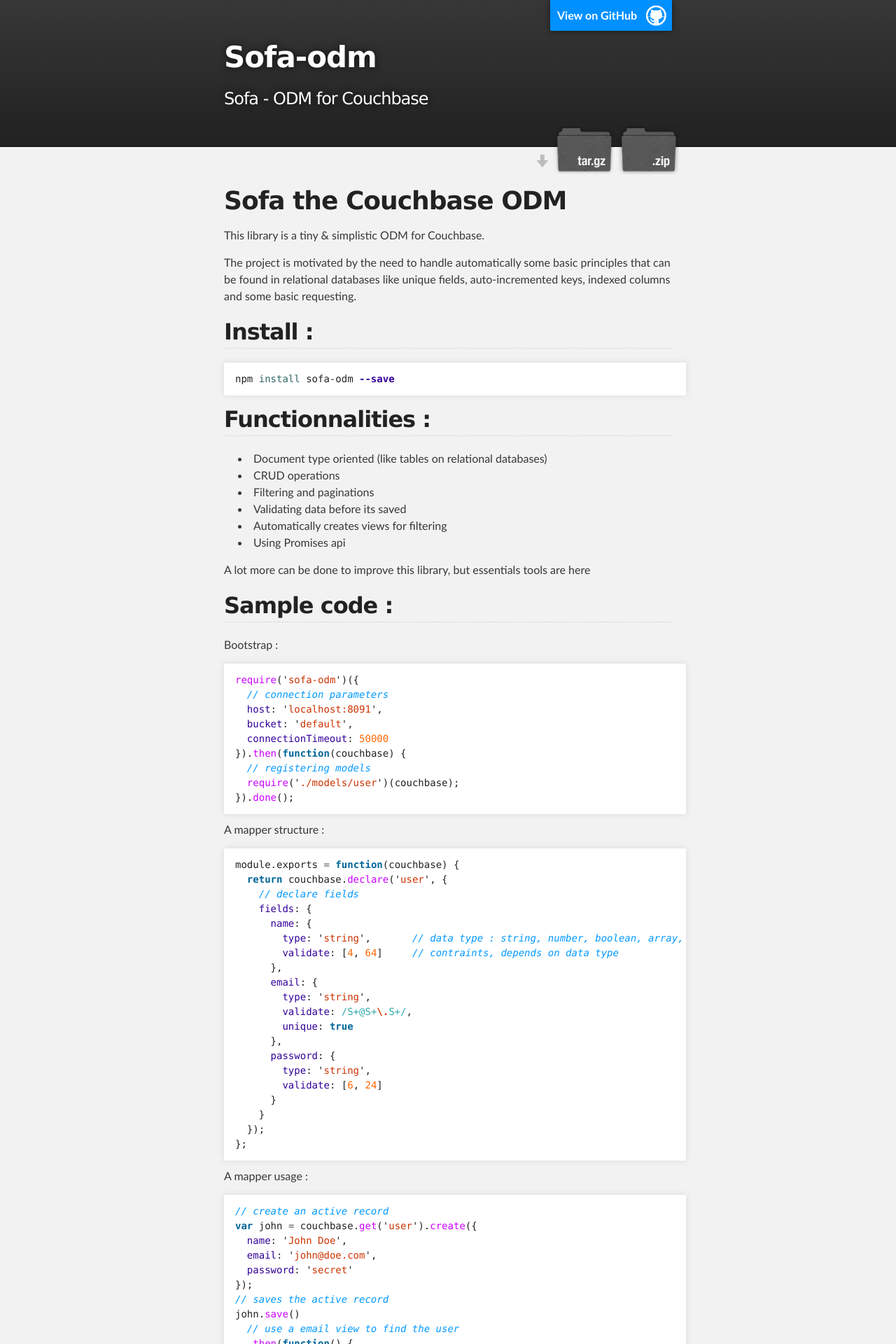
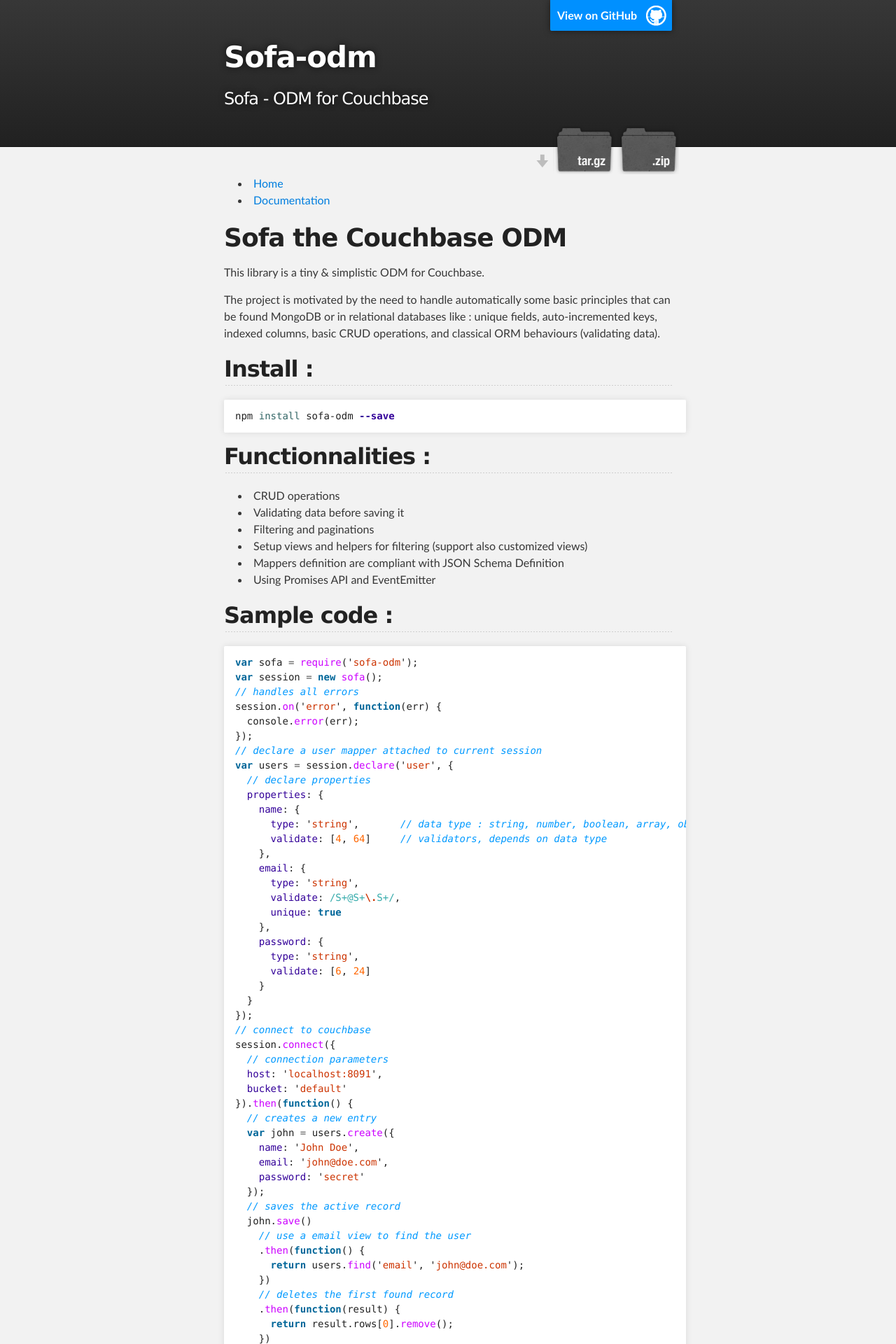
Before and after one commit to ichiriac/sofa-odm, a Jekyll site: the page built from index.md, in a window 1280 px wide. Shown: the top 1920 px of the page at 70% size. Built offline with Jekyll 4.4.1, drawn with Linux system fonts in a browser that asks for light colours; some of the changed text lies outside the part shown.

Commit message:
update the layout + update home page

```diff
--- /dev/null
+++ b/_includes/menu.html
@@ -0,0 +1,6 @@
+<nav>
+  <ul>
+    <li><a href="/sofa-odm/">Home</a></li>
+    <li><a href="/sofa-odm/doc">Documentation</a></li>
+  </ul>
+</nav>
--- a/_layouts/default.html
+++ b/_layouts/default.html
@@ -6,7 +6,7 @@
     <meta http-equiv="X-UA-Compatible" content="chrome=1">
     <meta name="description" content="Sofa-odm : Sofa - ODM for Couchbase">
 
-    <link rel="stylesheet" type="text/css" media="screen" href="stylesheets/stylesheet.css">
+    <link rel="stylesheet" type="text/css" media="screen" href="/sofa-odm/stylesheets/stylesheet.css">
 
     <title>{{ page.title }}</title>
   </head>
@@ -31,6 +31,7 @@
     <!-- MAIN CONTENT -->
     <div id="main_content_wrap" class="outer">
       <section id="main_content" class="inner">
+      {% include menu.html %}
       {{ content }}
       </section>
     </div>
--- a/index.md
+++ b/index.md
@@ -8,8 +8,8 @@
 This library is a tiny & simplistic ODM for Couchbase.
 
 The project is motivated by the need to handle automatically some basic principles
-that can be found in relational databases like unique fields, auto-incremented keys,
-indexed columns and some basic requesting.
+that can be found MongoDB or in relational databases like : unique fields, auto-incremented keys,
+indexed columns, basic CRUD operations, and classical ORM behaviours (validating data).
 
 ## Install :
 
@@ -19,92 +19,74 @@
 
 ## Functionnalities :
 
-* Document type oriented (like tables on relational databases)
 * CRUD operations
+* Validating data before saving it
 * Filtering and paginations
-* Validating data before its saved
-* Automatically creates views for filtering
-* Using Promises api
-
-A lot more can be done to improve this library, but essentials tools are here
+* Setup views and helpers for filtering (support also customized views)
+* Mappers definition are compliant with JSON Schema Definition
+* Using Promises API and EventEmitter
 
 ## Sample code :
 
-Bootstrap :
-
 {% highlight js %}
-require('sofa-odm')({
+var sofa = require('sofa-odm');
+var session = new sofa();
+// handles all errors
+session.on('error', function(err) {
+  console.error(err);
+});
+// declare a user mapper attached to current session
+var users = session.declare('user', {
+  // declare properties
+  properties: {
+    name: {
+      type: 'string',       // data type : string, number, boolean, array, object
+      validate: [4, 64]     // validators, depends on data type
+    },
+    email: {
+      type: 'string',
+      validate: /S+@S+\.S+/,
+      unique: true
+    },
+    password: {
+      type: 'string',
+      validate: [6, 24]
+    }
+  }
+});
+// connect to couchbase
+session.connect({
   // connection parameters
   host: 'localhost:8091',
-  bucket: 'default',
-  connectionTimeout: 50000
-}).then(function(couchbase) {
-  // registering models
-  require('./models/user')(couchbase);
+  bucket: 'default'
+}).then(function() {
+  // creates a new entry
+  var john = users.create({
+    name: 'John Doe',
+    email: 'john@doe.com',
+    password: 'secret'
+  });
+  // saves the active record
+  john.save()
+    // use a email view to find the user
+    .then(function() {
+      return users.find('email', 'john@doe.com');
+    })
+    // deletes the first found record
+    .then(function(result) {
+      return result.rows[0].remove();
+    })
+    .done()
+  ;
 }).done();
 {% endhighlight %}
 
-A mapper structure :
 
-{% highlight js %}
-module.exports = function(couchbase) {
-  return couchbase.declare('user', {
-    // declare fields
-    fields: {
-      name: {
-        type: 'string',       // data type : string, number, boolean, array, object
-        validate: [4, 64]     // contraints, depends on data type
-      },
-      email: {
-        type: 'string',
-        validate: /S+@S+\.S+/,
-        unique: true
-      },
-      password: {
-        type: 'string',
-        validate: [6, 24]
-      }
-    }
-  });
-};
-{% endhighlight %}
+## Documentation
 
-A mapper usage :
+The documentation can be found at this address : http://ichiriac.github.io/sofa-odm/doc
+(work still in progress)
 
-{% highlight js %}
-// create an active record
-var john = couchbase.get('user').create({
-  name: 'John Doe',
-  email: 'john@doe.com',
-  password: 'secret'
-});
-// saves the active record
-john.save()
-  // use a email view to find the user
-  .then(function() {
-    return couchbase.get('user').find('email', 'john@doe.com');
-  })
-  // deletes the first found record
-  .then(function(result) {
-    return result.rows[0].remove();
-  })
-  .done()
-;
-{% endhighlight %}
+#License
 
-## API :
-
-### Manager
-
-* **declare** (namespace, options) : Declares a new mapper
-* **get** (namespace) : Gets the mapper
-
-### Mapper
-
-* **create** (properties) : Creates a new active record
-* **find** (viewname, filter) : Filters the specified view
-
-### Active Record
-
-* **save** : Saves the current record
-* **remove** : Removes the current record
+This code is distribute under The MIT License (MIT), authored by Ioan CHIRIAC.
```
Also changed, not shown: doc.md (+2 -0 lines), stylesheets/screen.css (+60 -0 lines), _includes/doc.html (added).
